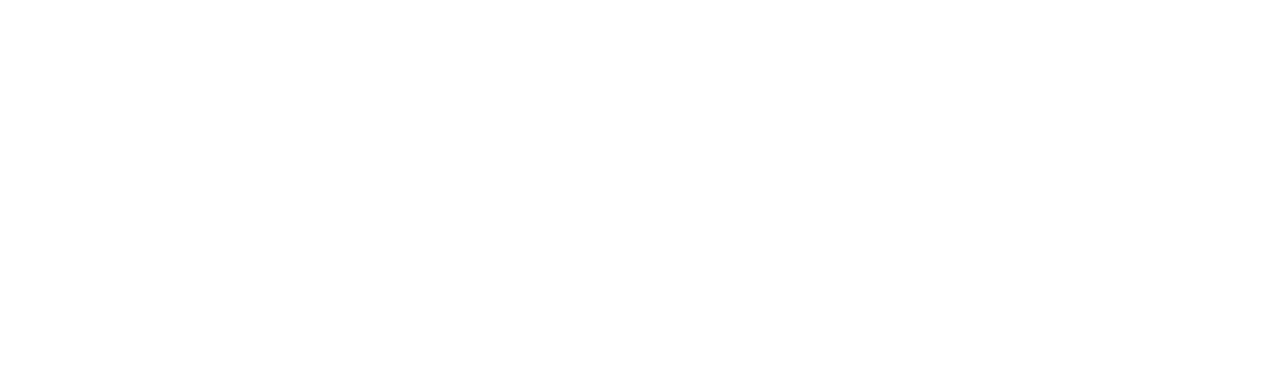
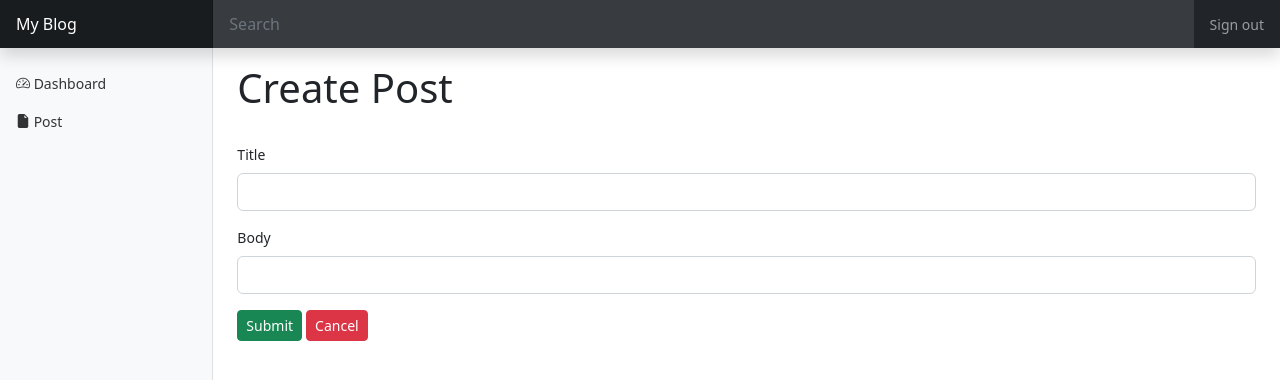
Before and after one commit to imsat/react-blog, a React (Create React App) app: page /add-post in a window 1280 px wide. Before the commit this address had no page. Shown: the top 380 px of the page. Built offline with nearby package versions, Linux system fonts and the light colour scheme.

Commit message:
edit not working proparly

```diff
--- /dev/null
+++ b/src/pages/AddPost.jsx
@@ -0,0 +1,78 @@
+import axios from "axios"
+import { useState } from "react"
+import { Link, useNavigate } from "react-router-dom"
+import Swal from "sweetalert2"
+
+function AddPost() {
+    const navigate = useNavigate()
+    const initialState = {
+    title: "",
+    body: "",
+  }
+  const [formData, setFormData] = useState(initialState)
+
+  const handleChange = (e) => {
+    setFormData({ ...formData, [e.target.name]: e.target.value })
+  }
+
+  const handlePostCreate = (event) => {
+    event.preventDefault()
+    axios.post("https://jsonplaceholder.typicode.com/posts", formData)
+    .then((response) => {
+         Swal.fire({
+           text: "Added successfully!",
+           toast: true,
+           position: "top-end",
+           showConfirmButton: false,
+           timer: 1000,
+         })
+         navigate("/posts")
+    })
+  }
+
+  return (
+    <>
+      <div className="d-flex justify-content-between flex-wrap flex-md-nowrap align-items-center pt-3 pb-2 mb-3 ">
+        <h1>Create Post</h1>
+      </div>
+      <form onSubmit={handlePostCreate}>
+        <div className="mb-3">
+          <label htmlFor="title" className="form-label">
+            Title
+          </label>
+          <input
+            type="text"
+            className="form-control"
+            id="title"
+            name="title"
+            onChange={handleChange}
+            value={formData.title}
+            required
+          />
+        </div>
+        <div className="mb-3">
+          <label htmlFor="body" className="form-label">
+            Body
+          </label>
+          <input
+            type="text"
+            className="form-control"
+            name="body"
+            onChange={handleChange}
+            id="body"
+            value={formData.body}
+            required
+          />
+        </div>
+        <button type="submit" className="me-1 btn btn-success btn-sm">
+          Submit
+        </button>
+        <Link to="/posts" type="submit" className="btn btn-danger btn-sm ">
+          Cancel
+        </Link>
+      </form>
+    </>
+  )
+}
+
+export default AddPost
--- /dev/null
+++ b/src/pages/EditPost.jsx
@@ -0,0 +1,89 @@
+import axios from "axios"
+import { useState, useEffect } from "react"
+import { Link, useNavigate, useParams } from "react-router-dom"
+import Swal from "sweetalert2"
+
+function EditPost() {
+  const { id } = useParams()
+  const navigate = useNavigate()
+  const initialState = {
+    title: "",
+    body: "",
+  }
+  const [formData, setFormData] = useState(initialState)
+
+  useEffect(() => {
+    axios
+      .get(`https://jsonplaceholder.typicode.com/posts/${id}`)
+      .then((response) => {
+        const postDetails = response?.data
+        setFormData({ ...formData,
+             title: postDetails.title,
+             body: postDetails.body
+            })
+      })
+  }, [])
+  const handleChange = (e) => {
+    setFormData({ ...formData, [e.target.name]: e.target.value })
+  }
+
+  const handlePostCreate = (event) => {
+    event.preventDefault()
+    axios
+      .patch("https://jsonplaceholder.typicode.com/posts", formData)
+      .then((response) => {
+        Swal.fire({
+          text: "Updated successfully!",
+          toast: true,
+          position: "top-end",
+          showConfirmButton: false,
+          timer: 1000,
+        })
+        navigate("/posts")
+      })
+  }
+
+  return (
+    <>
+      <div className="d-flex justify-content-between flex-wrap flex-md-nowrap align-items-center pt-3 pb-2 mb-3 ">
+        <h1>Edit Post</h1>
+      </div>
+      <form onSubmit={handlePostCreate}>
+        <div className="mb-3">
+          <label htmlFor="title" className="form-label">
+            Title
+          </label>
+          <input
+            type="text"
+            className="form-control"
+            id="title"
+            name="title"
+            onChange={handleChange}
+            value={formData.title}
+          />
+        </div>
+        <div className="mb-3">
+          <label htmlFor="body" className="form-label">
+            Body
+          </label>
+          <input
+            type="text"
+            className="form-control"
+            name="body"
+            onChange={handleChange}
+            id="body"
+            value={formData.body}
+          />
+        </div>
+        <button type="submit" className="me-1 btn btn-success btn-sm">
+        Update
+        </button>
+        <Link to="/posts" type="submit" className="btn btn-danger btn-sm ">
+          Cancel
+        </Link>
+      </form>
+    </>
+  )
+}
+
+export default EditPost
--- a/src/pages/Post.jsx
+++ b/src/pages/Post.jsx
@@ -1,6 +1,6 @@
 import axios from "axios"
 import { useState, useEffect } from "react"
-import { NavLink } from "react-router-dom"
+import { NavLink, Link } from "react-router-dom"
 import Swal from "sweetalert2"
 
 function Post() {
@@ -53,10 +53,15 @@ function Post() {
   return (
     <>
       <div className="d-flex justify-content-between flex-wrap flex-md-nowrap align-items-center pt-3 pb-2 mb-3 border-bottom">
-        <h1 className="h2">Post</h1>
+        <h1>Post</h1>
       </div>
 
-      <h4>All Posts</h4>
+      <h4>
+        All Posts
+        <Link to="/add-post" className="btn btn-sm btn-primary float-end ">
+          Add New
+        </Link>
+      </h4>
       <div className="table-responsive">
         <table className="table table-striped table-sm">
           <thead>
@@ -81,9 +86,11 @@ function Post() {
                         className="btn btn-sm btn-info me-1">
                         View
                       </NavLink>
-                      <button className="btn btn-sm btn-primary me-1">
+                      <NavLink
+                        to={`/posts/edit/${post.id}`}
+                        className="btn btn-sm btn-primary me-1">
                         Edit
-                      </button>
+                      </NavLink>
                       <button
                         onClick={() => deletePost(post.id)}
                         className="btn btn-sm btn-danger">
--- a/src/pages/PostDetails.jsx
+++ b/src/pages/PostDetails.jsx
@@ -21,7 +21,6 @@ function PostDetails() {
         <h1 className="h2 m-auto">Post Details</h1>
       </div>
       <div className="row">
-        <div className="col-4 m-auto">
           <div className="card bg-info bg-opacity-25">
             <div className="card-body">
               <div className="row">
@@ -38,7 +37,6 @@ function PostDetails() {
               </div>
             </div>
           </div>
-        </div>
       </div>
     </>
   )
--- a/src/routes/index.js
+++ b/src/routes/index.js
@@ -1,23 +1,26 @@
-import React from "react";
-import { BrowserRouter, Routes, Route } from "react-router-dom";
-import PublicRoutes from "./PublicRoutes";
-import Dashboard from "../pages/Dashboard";
-import Post from "../pages/Post";
-import PostDetails from "../pages/PostDetails";
+import React from "react"
+import { BrowserRouter, Routes, Route } from "react-router-dom"
+import PublicRoutes from "./PublicRoutes"
+import Dashboard from "../pages/Dashboard"
+import Post from "../pages/Post"
+import PostDetails from "../pages/PostDetails"
+import AddPost from "../pages/AddPost"
+import EditPost from "../pages/EditPost"
 
 function AppRoutes() {
   return (
     <BrowserRouter>
       <Routes>
         <Route element={<PublicRoutes />}>
-             <Route path="/" element={<Dashboard />}></Route>
-             <Route path="/posts" element={<Post />}></Route>
-             <Route path="/posts/:id" element={<PostDetails />}></Route>
+          <Route path="/" element={<Dashboard />}></Route>
+          <Route path="/posts" element={<Post />}></Route>
+          <Route path="/posts/:id" element={<PostDetails />}></Route>
+          <Route path="/add-post" element={<AddPost />}></Route>
+          <Route path="/posts/edit/:id" element={<EditPost />}></Route>
         </Route>
-
       </Routes>
     </BrowserRouter>
-  );
+  )
 }
 
-export default AppRoutes;
+export default AppRoutes
```
